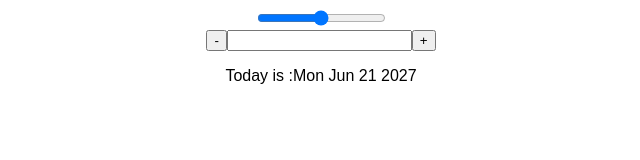
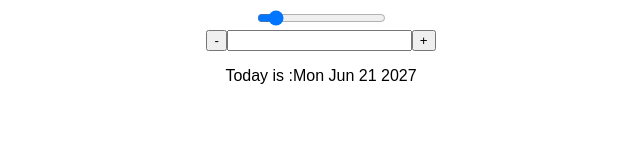
Before and after one commit to AbdullahiAbdulganiyu/Date-Counter-v2-, a React (Create React App) app: page / in a window 1280 px wide. Shown: the top 160 px of the page, without its empty margins (319-959 px from the left). Built offline with nearby package versions, Linux system fonts and the light colour scheme.

Commit message:
making the value the current step

```diff
--- a/src/App.js
+++ b/src/App.js
@@ -38,7 +38,7 @@ function Counter() {
         <span>{step}</span>
         <button onClick={handleStepIncrease}>+</button> */}
 
-        <input type="range" min={0} max={10} />
+        <input type="range" min={0} value={step} max={10} />
       </div>
       <div>
         <button onClick={handleCountDecrease}>-</button>
```
